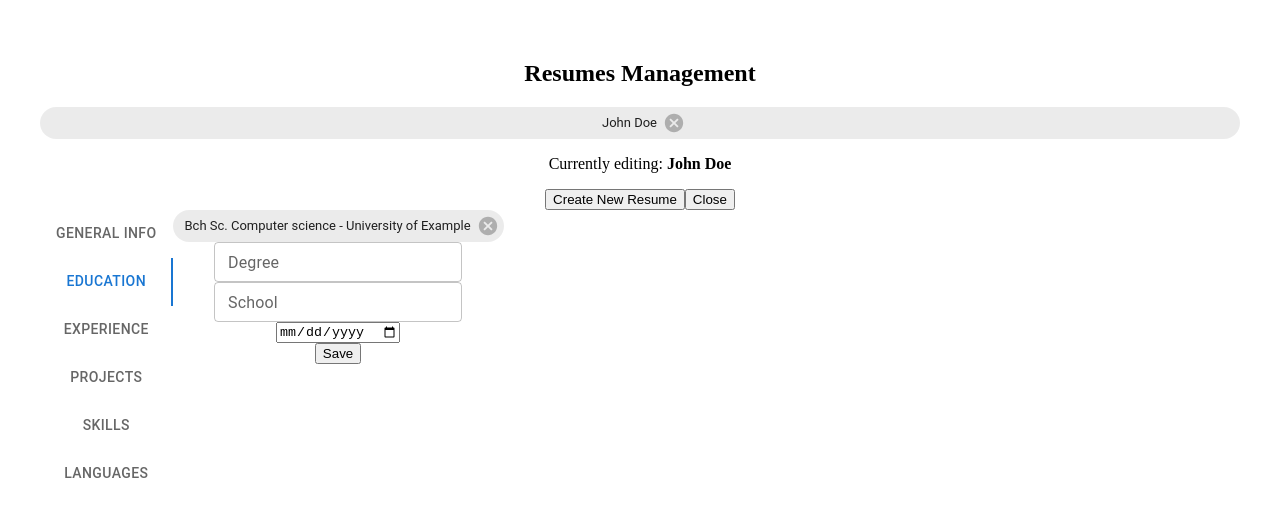
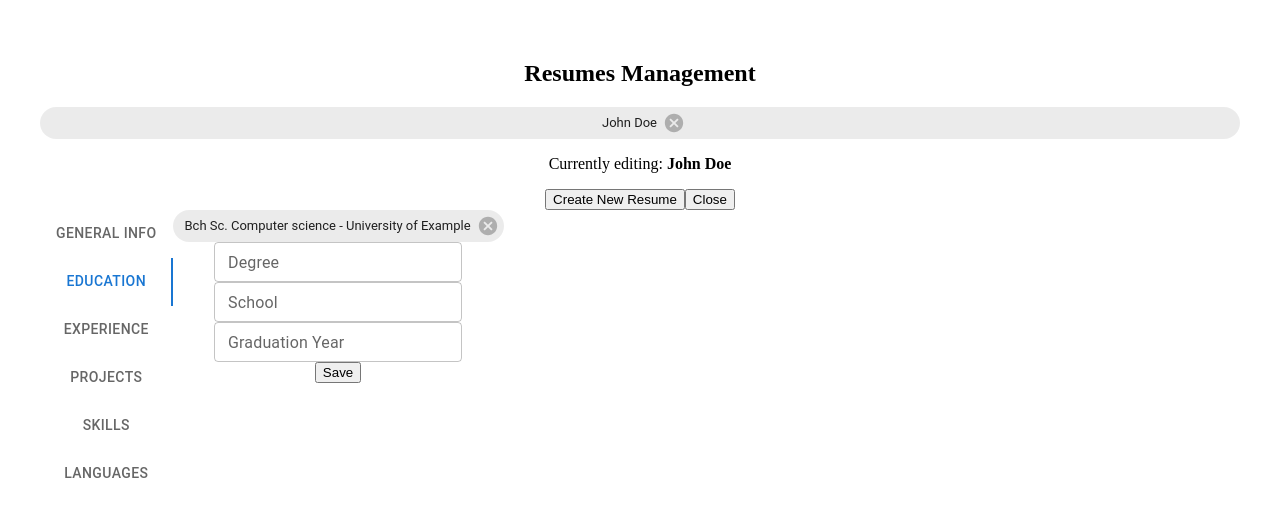
Before and after one commit to eLamine-dev/CV-Application, a React (Vite) app: page / in a window 1280 px wide. Shown: the top 516 px of the page. Built offline with nearby package versions, Linux system fonts and the light colour scheme.

Commit message:
figuring out hoe to save submitted data

```diff
--- a/package.json
+++ b/package.json
@@ -12,8 +12,10 @@
   "dependencies": {
     "@emotion/react": "^11.11.3",
     "@emotion/styled": "^11.11.0",
+    "@mui/lab": "^5.0.0-alpha.163",
     "@mui/material": "^5.15.6",
     "@mui/x-date-pickers": "^6.19.2",
+    "dayjs": "^1.11.10",
     "prop-types": "^15.8.1",
     "react": "^18.2.0",
     "react-dom": "^18.2.0"
--- a/src/App.jsx
+++ b/src/App.jsx
@@ -32,9 +32,25 @@ function App() {
       setSelectedResume(selected);
    };
 
-   const handleEditEntry = (category, entryId, NewData) => {};
-   const handleAddNewEntry = (category, entry) => {};
-   const handleDeleteEntry = (category, entryId) => {};
+   const handleSaveEntry = (category, data) => {
+      if (data.id) {
+         const updatedEntries = selectedResume[category].map((entry) =>
+            entry.id === data.id ? { ...entry, ...data } : entry
+         );
+
+         setSelectedResume((prevResume) => ({
+            ...prevResume,
+            [category]: updatedEntries,
+         }));
+      } else {
+         const newEntry = { ...data, id: Date.now() };
+
+         setSelectedResume((prevResume) => ({
+            ...prevResume,
+            [category]: [...prevResume[category], newEntry],
+         }));
+      }
+   };
 
    const openResumeManager = () => {};
 
@@ -52,9 +68,7 @@ function App() {
 
          <ResumeEditor
             selectedResume={selectedResume}
-            onEditResumeEntry={handleEditEntry}
-            onAddNewResumeEntry={handleAddNewEntry}
-            onDeleteResumeEntry={handleDeleteEntry}
+            onSaveEntry={handleSaveEntry}
          />
 
          {/* <ResumeView selectedResume={selectedResume} /> */}
--- a/src/components/ResumeEditor.jsx
+++ b/src/components/ResumeEditor.jsx
@@ -3,12 +3,7 @@ import config from './resumeEditor/Config';
 import ElementsTabs from './resumeEditor/ElementsTabs';
 import ElementForm from './resumeEditor/ElementForm';
 
-function ResumeEditor({
-   selectedResume,
-   onEditEntry,
-   onAddNewEntry,
-   onDeleteEntry,
-}) {
+function ResumeEditor({ selectedResume, onSaveEntry }) {
    const [activeTab, setActiveTab] = useState('education');
    const [formData, setFormData] = useState({});
 
@@ -20,16 +15,9 @@ function ResumeEditor({
       setActiveTab(tab);
    };
 
-   const handleSave = () => {};
-
-   const handleDeleteEntry = (entryId) => {
-      onDeleteEntry(activeTab, entryId);
+   const handleSaveDada = () => {
+      onSaveEntry(activeTab, formData);
       setFormData({});
-   };
-
-   const handleEditEntry = (entry) => {
-      setSelectedEntry(entry);
-      setFormData(entry);
    };
 
    return (
@@ -44,6 +32,7 @@ function ResumeEditor({
             selectedResume={selectedResume}
             activeTab={activeTab}
             config={config}
+            onSaveData={handleSaveDada}
          />
 
          {/* <div>
--- a/src/components/resumeEditor/Config.jsx
+++ b/src/components/resumeEditor/Config.jsx
@@ -1,4 +1,5 @@
 import { TextField, Select } from '@mui/material';
+import { DateField } from '@mui/x-date-pickers';
 
 const config = {
    'general Info': [
@@ -21,8 +22,7 @@ const config = {
       { id: 'school', component: TextField, type: 'text', label: 'School' },
       {
          id: 'graduationYear',
-         component: 'date',
-
+         component: DateField,
          label: 'Graduation Year',
       },
    ],
--- a/src/components/resumeEditor/ElementForm.jsx
+++ b/src/components/resumeEditor/ElementForm.jsx
@@ -1,5 +1,8 @@
 import { createElement, useState } from 'react';
-
+import { DemoContainer } from '@mui/x-date-pickers/internals/demo';
+import { LocalizationProvider } from '@mui/x-date-pickers/LocalizationProvider';
+import { AdapterDayjs } from '@mui/x-date-pickers/AdapterDayjs';
+import { DateField } from '@mui/x-date-pickers/DateField';
 import {
    TextField,
    Select,
@@ -11,7 +14,7 @@ import {
    Chip,
 } from '@mui/material';
 
-function ElementForm({ activeTab, selectedResume, config, saveData }) {
+function ElementForm({ activeTab, selectedResume, config, onSaveData }) {
    const [formData, setFormData] = useState({});
    const [selectedEntry, setSelectedEntry] = useState(null);
 
@@ -21,6 +24,7 @@ function ElementForm({ activeTab, selectedResume, config, saveData }) {
 
    const handleSubmit = (e) => {
       e.preventDefault();
+      onSaveData(activeTab, formData);
    };
 
    const deleteEntry = (e) => {
@@ -33,6 +37,10 @@ function ElementForm({ activeTab, selectedResume, config, saveData }) {
             {selectedResume[activeTab].map((entry, index) => {
                return (
                   <Chip
+                     onClick={() => {
+                        setSelectedEntry(entry);
+                        setFormData(entry);
+                     }}
                      onDelete={deleteEntry}
                      key={index}
                      label={`${Object.values(entry)[1]} - ${
@@ -53,8 +61,10 @@ function ElementForm({ activeTab, selectedResume, config, saveData }) {
                            placeholder: field.label,
                            multiline: field.multiline || false,
                            size: 'small',
-                           onChange: (e) =>
-                              handleInputChange(field.id, e.target.value),
+                           value: formData[field.id] || '',
+                           onChange: (e) => {
+                              handleInputChange(field.id, e.target.value);
+                           },
                         })}
                      {field.component === Select && (
                         <FormControl sx={{ m: 1, minWidth: 180 }}>
@@ -62,6 +72,7 @@ function ElementForm({ activeTab, selectedResume, config, saveData }) {
                            {createElement(
                               field.component,
                               {
+                                 size: 'small',
                                  label: field.label,
                                  value: formData[field.id] || '',
                                  onChange: (e) =>
@@ -77,11 +88,14 @@ function ElementForm({ activeTab, selectedResume, config, saveData }) {
                            )}
                         </FormControl>
                      )}
-                     {field.component === 'date' && <input type="date" />}
+                     {field.component === DateField && (
+                        <LocalizationProvider dateAdapter={AdapterDayjs}>
+                           <DateField size="small" label={field.label} />
+                        </LocalizationProvider>
+                     )}
                   </div>
                );
             })}
-
             <button type="submit">Save</button>
          </form>
       </div>
```
Also changed, not shown: 1 other file (tests, documents, lock files or other folders).
